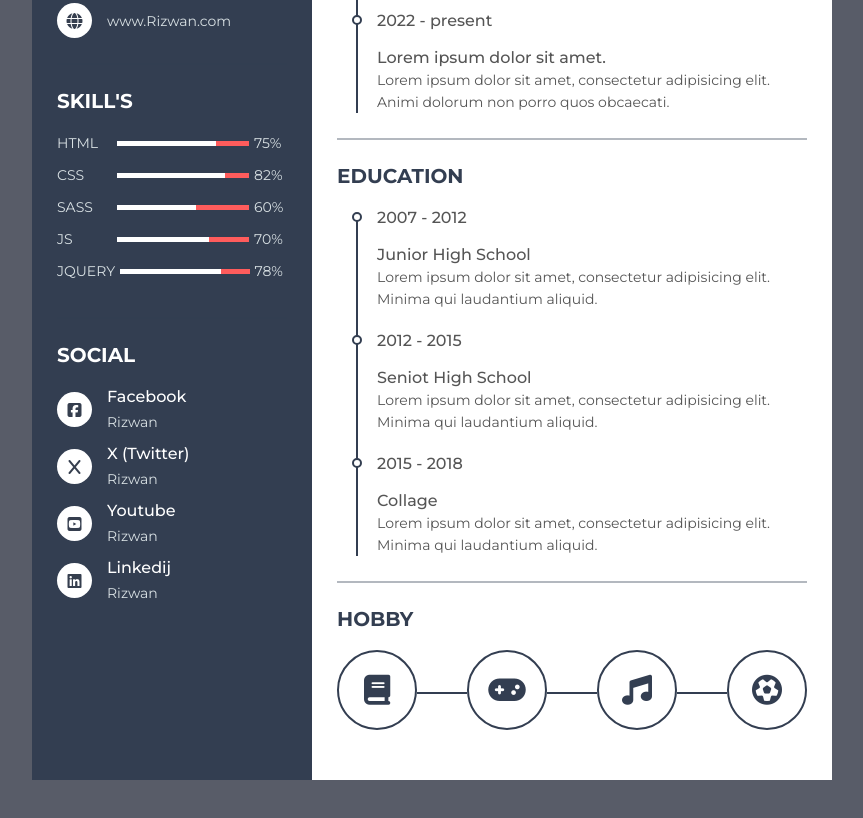
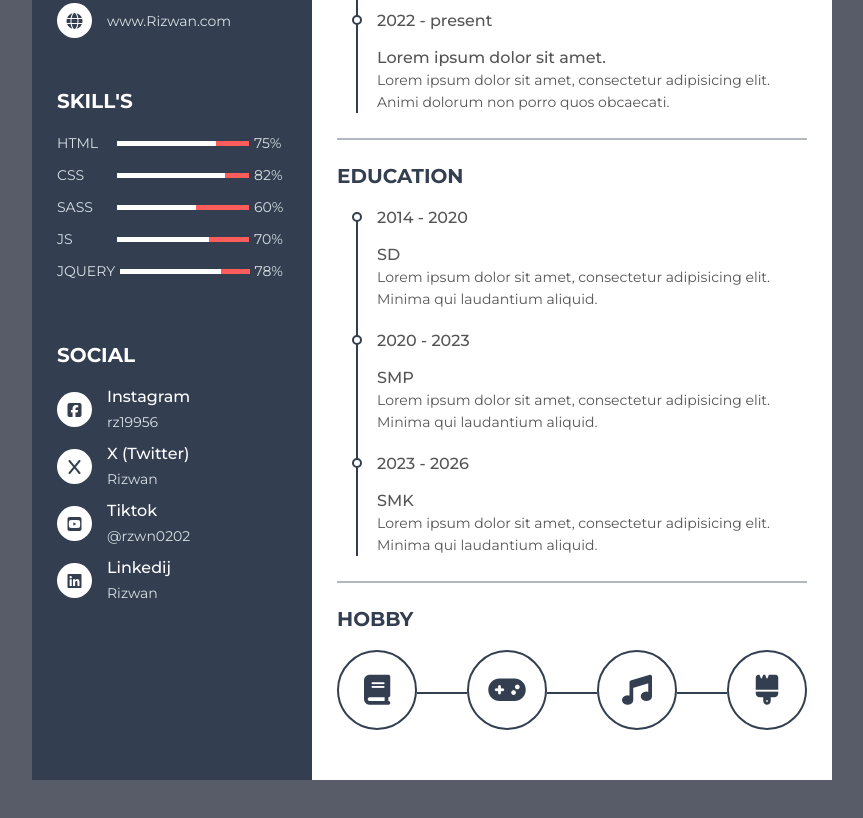
Before and after one commit to Zu-an/Tugas-CV, a plain HTML site: page CV/index.html in a window 1280 px wide. Shown: the part 560-1378 px from the top of the page, without its empty margins (208-1071 px from the left). Drawn offline with Linux system fonts and the light colour scheme.

Commit message:
Update index.html

```diff
--- a/CV/index.html
+++ b/CV/index.html
@@ -124,8 +124,8 @@
                 <i class="fa-brands fa-facebook-square"></i>
               </div>
               <div class="data">
-                  <p class="semi-bold">Facebook</p>
-                  <p>Rizwan</p>
+                  <p class="semi-bold">Instagram</p>
+                  <p>rz19956</p>
                 </div>
               </li>
               <li>
@@ -142,8 +142,8 @@
                   <i class="fa-brands fa-youtube-square"></i>
                 </div>
                 <div class="data">
-                  <p class="semi-bold">Youtube</p>
-                  <p>Rizwan</p>
+                  <p class="semi-bold">Tiktok</p>
+                  <p>@rzwn0202</p>
                 </div>
               </li>
               <li>
@@ -207,23 +207,23 @@
             </div>
             <ul>
               <li>
-                <div class="date">2007 - 2012</div>
+                <div class="date">2014 - 2020</div>
                 <div class="info">
-                  <p class="semi-bold">Junior High School</p>
+                  <p class="semi-bold">SD</p>
                   <p>Lorem ipsum dolor sit amet, consectetur adipisicing elit. Minima qui laudantium aliquid.</p>
                 </div>
               </li>
               <li>
-                <div class="date">2012 - 2015</div>
+                <div class="date">2020 - 2023</div>
                 <div class="info">
-                  <p class="semi-bold">Seniot High School</p>
+                  <p class="semi-bold">SMP</p>
                   <p>Lorem ipsum dolor sit amet, consectetur adipisicing elit. Minima qui laudantium aliquid.</p>
                 </div>
               </li>
               <li>
-                <div class="date">2015 - 2018</div>
+                <div class="date">2023 - 2026</div>
                 <div class="info">
-                  <p class="semi-bold">Collage</p>
+                  <p class="semi-bold">SMK</p>
                   <p>Lorem ipsum dolor sit amet, consectetur adipisicing elit. Minima qui laudantium aliquid.</p>
                 </div>
               </li>
@@ -238,7 +238,7 @@
               <li><i class="fa fa-book"></i></li>
               <li><i class="fa fa-gamepad"></i></li>
               <li><i class="fa fa-music"></i></li>
-              <li><i class="fa fa-futbol"></i></li>
+              <li><i class="fa fa-brush"></i></li>
             </ul>
           </div>
       </div>
```
